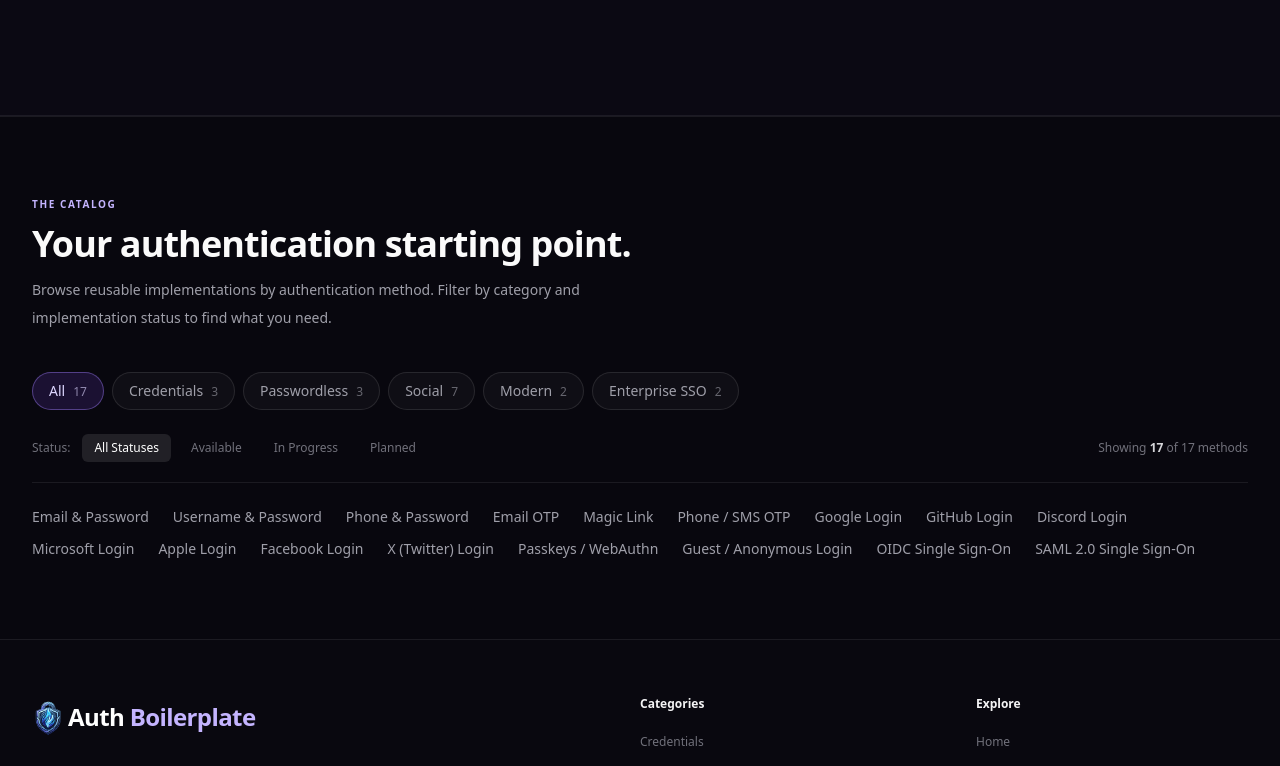
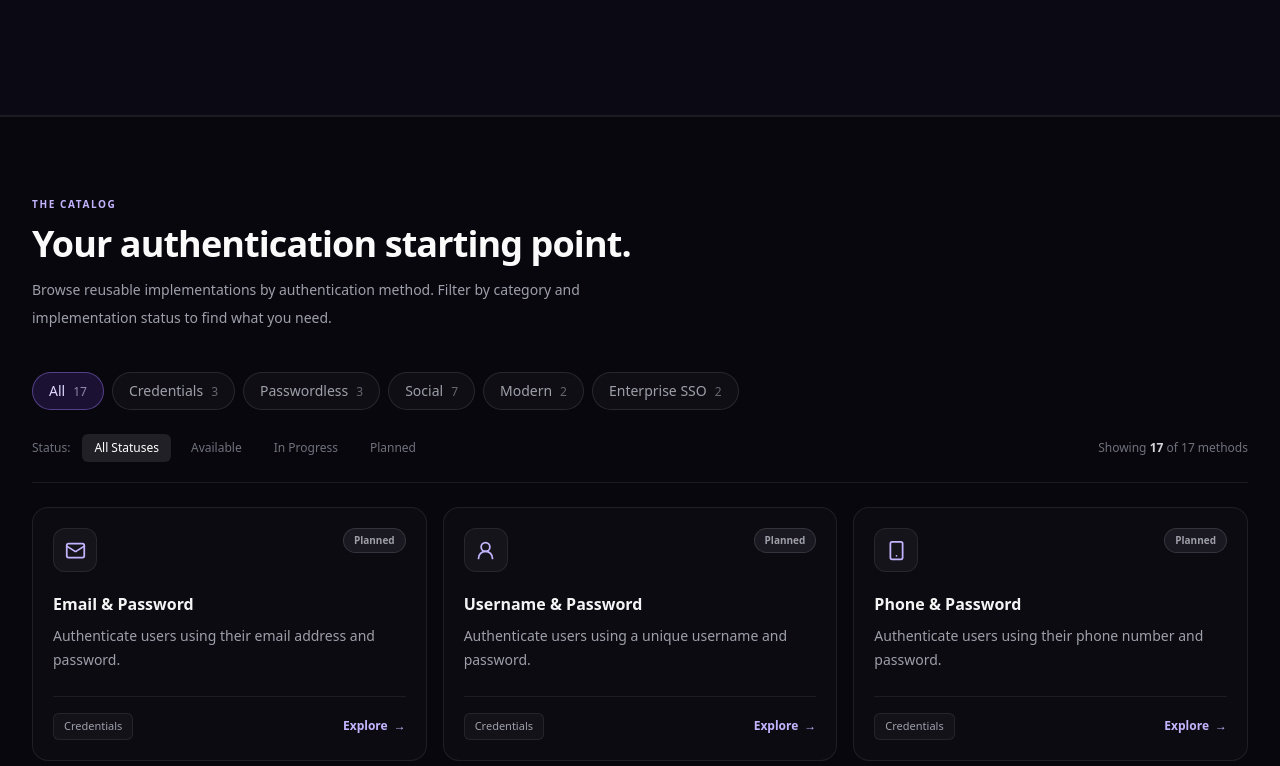
Before and after one commit to AdityaSingh-18/auth-boilerplate, a Next.js app: page / in a window 1280 px wide. Shown: the part 2002-2768 px from the top of the page. Built offline with nearby package versions, Linux system fonts and the light colour scheme; no server answers.

Commit message:
feat(catalog): build auth method cards and responsive grid

```diff
--- a/src/components/catalog/catalog-section.tsx
+++ b/src/components/catalog/catalog-section.tsx
@@ -7,6 +7,7 @@ import {
   type AuthCategoryId,
   type AuthMethodStatus,
 } from "@/data/auth-methods";
+import { MethodCard } from "@/components/catalog/method-card";
 
 type CategoryFilter = "all" | AuthCategoryId;
 type StatusFilter = "all" | AuthMethodStatus;
@@ -151,16 +152,11 @@ export function CatalogSection() {
 
         {/* Filtered results */}
         {filteredMethods.length > 0 ? (
-          <ul className="mt-6 flex flex-wrap gap-x-6 gap-y-3">
+          <div className="mt-6 grid grid-cols-1 gap-4 sm:grid-cols-2 lg:grid-cols-3">
             {filteredMethods.map((method) => (
-              <li
-                key={method.id}
-                className="text-sm text-zinc-400"
-              >
-                {method.title}
-              </li>
+              <MethodCard key={method.id} method={method} />
             ))}
-          </ul>
+          </div>
         ) : (
           <div className="mt-8 rounded-xl border border-white/[0.08] bg-white/[0.02] px-6 py-10 text-center">
             <h3 className="text-base font-semibold text-zinc-200">
--- /dev/null
+++ b/src/components/catalog/method-card.tsx
@@ -0,0 +1,146 @@
+import Link from "next/link";
+import {
+  Apple,
+  Building2,
+  Fingerprint,
+  KeyRound,
+  Link as LinkIcon,
+  Mail,
+  MailCheck,
+  MessageSquare,
+  ShieldCheck,
+  Smartphone,
+  UserRound,
+  UserRoundPlus,
+  Users,
+  type LucideIcon,
+} from "lucide-react";
+
+import {
+  SiApple,
+  SiDiscord,
+  SiFacebook,
+  SiGithub,
+  SiGoogle,
+  SiX,
+} from "react-icons/si";
+import { FaMicrosoft } from "react-icons/fa";
+
+import type { IconType } from "react-icons";
+import {
+  authCategories,
+  type AuthMethod,
+} from "@/data/auth-methods";
+
+const lucideIcons: Record<string, LucideIcon> = {
+  apple: Apple,
+  "building-2": Building2,
+  fingerprint: Fingerprint,
+  "key-round": KeyRound,
+  link: LinkIcon,
+  mail: Mail,
+  "mail-check": MailCheck,
+  "message-square": MessageSquare,
+  "shield-check": ShieldCheck,
+  smartphone: Smartphone,
+  "user-round": UserRound,
+  "user-round-plus": UserRoundPlus,
+  users: Users,
+};
+
+const brandIcons: Record<string, IconType> = {
+  apple: SiApple,
+  discord: SiDiscord,
+  facebook: SiFacebook,
+  github: SiGithub,
+  google: SiGoogle,
+  microsoft: FaMicrosoft,
+  x: SiX,
+};
+
+const statusStyles = {
+  available: {
+    label: "Available",
+    className:
+      "border-emerald-400/20 bg-emerald-400/10 text-emerald-300",
+  },
+  "in-progress": {
+    label: "In Progress",
+    className:
+      "border-amber-400/20 bg-amber-400/10 text-amber-300",
+  },
+  planned: {
+    label: "Planned",
+    className:
+      "border-zinc-400/20 bg-zinc-400/10 text-zinc-400",
+  },
+} as const;
+
+interface MethodCardProps {
+  method: AuthMethod;
+}
+
+export function MethodCard({ method }: MethodCardProps) {
+  const category = authCategories.find(
+    (item) => item.id === method.categoryId,
+  );
+
+  const status = statusStyles[method.status];
+
+  const LucideIconComponent = lucideIcons[method.icon];
+  const BrandIcon = brandIcons[method.icon];
+
+  return (
+    <article className="group flex h-full flex-col rounded-2xl border border-white/[0.08] bg-white/[0.02] p-5 transition-all duration-300 hover:-translate-y-1 hover:border-violet-400/30 hover:bg-white/[0.04]">
+      <div className="flex items-start justify-between gap-3">
+        <div className="flex size-11 shrink-0 items-center justify-center rounded-xl border border-white/[0.08] bg-white/[0.04] text-violet-300 transition-colors group-hover:border-violet-400/20 group-hover:bg-violet-500/10">
+          {method.iconType === "simple" && BrandIcon ? (
+            <BrandIcon size={21} aria-hidden="true" />
+          ) : LucideIconComponent ? (
+            <LucideIconComponent size={21} aria-hidden="true" />
+          ) : (
+            <KeyRound size={21} aria-hidden="true" />
+          )}
+        </div>
+
+        <span
+          className={`rounded-full border px-2.5 py-1 text-[10px] font-semibold ${status.className}`}
+        >
+          {status.label}
+        </span>
+      </div>
+
+      <div className="mt-5 flex-1">
+        <h3 className="text-base font-semibold text-zinc-100 transition-colors group-hover:text-violet-200">
+          {method.title}
+        </h3>
+
+        <p className="mt-2 text-sm leading-6 text-zinc-400">
+          {method.description}
+        </p>
+      </div>
+
+      <div className="mt-6 flex items-center justify-between gap-3 border-t border-white/[0.07] pt-4">
+        {category && (
+          <span className="rounded-md border border-white/[0.08] bg-white/[0.03] px-2.5 py-1 text-[11px] font-medium text-zinc-400">
+            {category.title}
+          </span>
+        )}
+
+        <Link
+          href={`/methods/${method.id}`}
+          aria-label={`Explore ${method.title}`}
+          className="inline-flex items-center gap-1.5 text-xs font-semibold text-violet-300 transition-colors hover:text-violet-200"
+        >
+          Explore
+          <span
+            aria-hidden="true"
+            className="transition-transform group-hover:translate-x-0.5"
+          >
+            →
+          </span>
+        </Link>
+      </div>
+    </article>
+  );
+}
```
Also changed, not shown: 1 other file (tests, documents, lock files or other folders).
